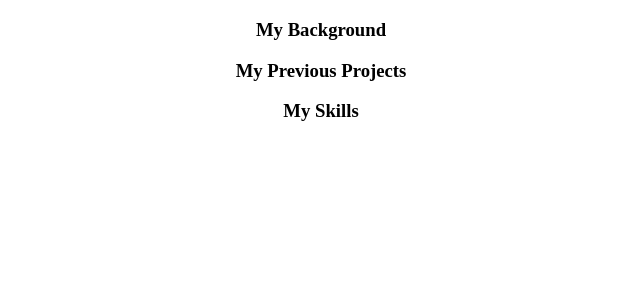
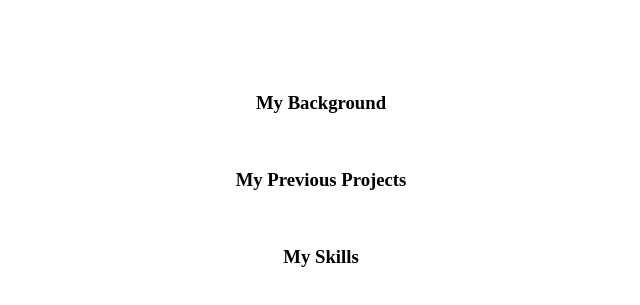
Before and after one commit to ixTAX/ixTAX.github.io, a plain HTML site: page index.html in a window 1280 px wide. Shown: the part 61-366 px from the top of the page, without its empty margins (319-959 px from the left). Drawn offline with Linux system fonts and the light colour scheme.

Commit message:
Update index.html

```diff
--- a/index.html
+++ b/index.html
@@ -2,10 +2,10 @@
 <html>
 <body>
 <center>
-<h1>About Salman Alnafea</h1>
-<h3>My Background</h3>
-<h3>My Previous Projects</h3>
-<h3>My Skills</h3>
+<h1>About Salman Alnafea</h1><br/><br/><br/>
+<h3>My Background</h3><br/>
+<h3>My Previous Projects</h3><br/>
+<h3>My Skills</h3><br/>
 </center>
 </body>
 </html>
```
